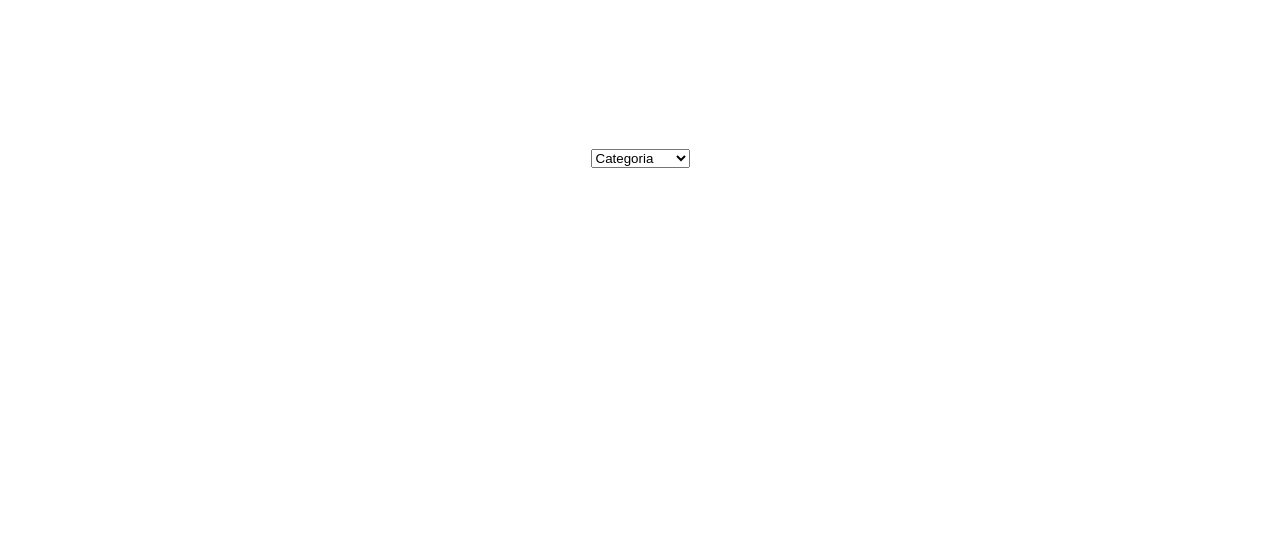
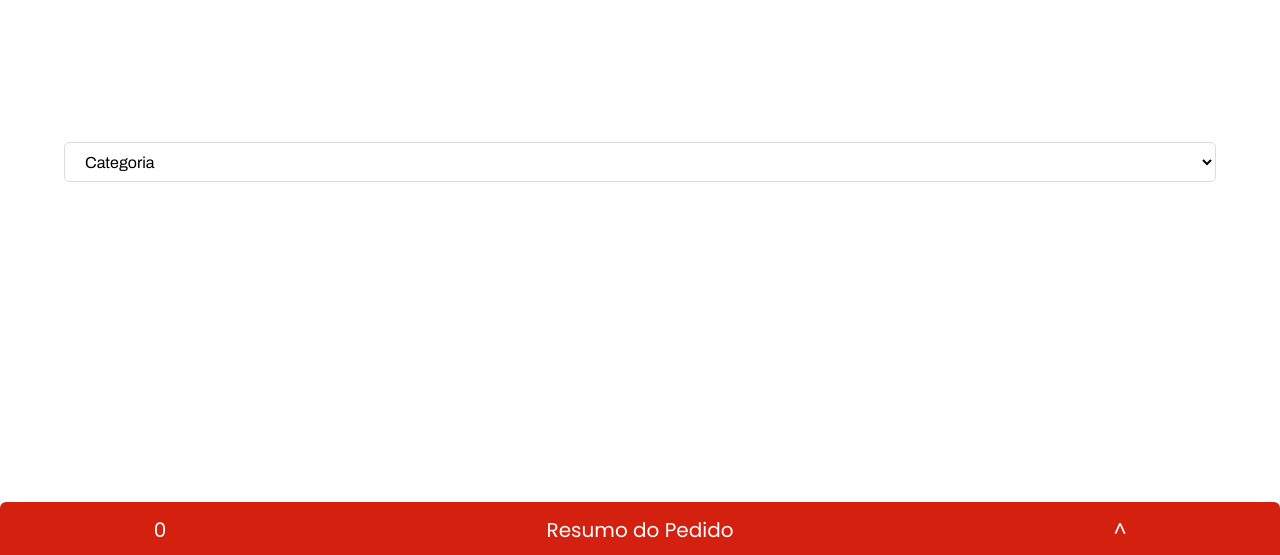
Before and after one commit to TaylorHo/ecommerce, a React (Create React App) app: page / in a window 1280 px wide. Shown: the part 242-797 px from the top of the page. Built offline with nearby package versions, Linux system fonts and the light colour scheme.

Commit message:
Resumo dos pedidos fixo na parte de baixo

```diff
--- a/public/index.html
+++ b/public/index.html
@@ -1,10 +1,11 @@
 <!DOCTYPE html>
-<html lang="en">
+<html lang="pt-br">
   <head>
     <meta charset="utf-8" />
     <meta name="viewport" content="width=device-width, initial-scale=1" />
     <meta name="theme-color" content="#000000" />
     <title>Ecommerce</title>
+    <link href="https://fonts.googleapis.com/css2?family=Archivo:wght@400;700&family=Poppins&display=swap" rel="stylesheet">
   </head>
   <body>
     <noscript>You need to enable JavaScript to run this app.</noscript>
--- a/src/assets/styles/global.css
+++ b/src/assets/styles/global.css
@@ -7,6 +7,7 @@
   --color-text: #717171;
   --color-text-button: #FFF;
   --color-banner: #000000;
+  --color-select-border: #ddd;
 
 }
 
--- a/src/components/CategorySelector/index.tsx
+++ b/src/components/CategorySelector/index.tsx
@@ -1,4 +1,6 @@
 import React, { useState } from 'react';
+
+import './style.css';
 
 function CategorySelector(){
     const [category, setCategory] = useState('');
--- /dev/null
+++ b/src/components/CategorySelector/style.css
@@ -0,0 +1,17 @@
+.select-block {
+    position: sticky;
+    top: 0;
+}
+
+.select-block select {
+    width: 100%;
+    height: 4rem;
+    margin-top: 0.8rem;
+    border-radius: 0.5rem;
+    background: var(--color-background);
+    border: 1px solid var(--color-select-border);
+    outline: 0;
+    padding: 0 1.6rem;
+    font: 1.6rem Archivo;
+    overflow: hidden;
+}
--- a/src/pages/Loja/index.tsx
+++ b/src/pages/Loja/index.tsx
@@ -12,8 +12,24 @@ function Loja() {
         </div>
       </header>
       <main>
-        <div className="content">
+        <div className="categorias-topo">
           <CategorySelector />
+        </div>
+        <div className="resumo-do-pedido">
+          <div className="topo-do-pedido">
+            <div className="counter">
+              0
+            </div>
+            <div className="titulo">
+              Resumo do Pedido
+            </div>
+            <div className="ir-ao-topo">
+            <span id="ir-ao-topo">^</span>
+            </div>
+          </div>
+          <div className="pedido">
+            <div className="detalhes-do-pedido">Detalhhes do pedido</div>
+          </div>
         </div>
       </main>
     </>
--- a/src/pages/Loja/style.css
+++ b/src/pages/Loja/style.css
@@ -11,3 +11,38 @@ header {
 header img {
     max-width: 200px;
 }
+
+main {
+    width: 100%;
+}
+
+main .categorias-topo {
+    padding: 5%;
+    position: sticky;
+    top: 0;
+}
+
+main .resumo-do-pedido {
+    position: fixed;
+    bottom: 0;
+    width:100%;
+}
+
+main .resumo-do-pedido .topo-do-pedido {
+    background-color: var(--color-red);
+    height: 56px;
+    border-top-left-radius: 6px;
+    border-top-right-radius: 6px;
+    color: var(--color-text-button);
+    border: unset;
+    font-size: 2rem;
+    display: grid;
+    grid-template-columns: 1fr 2fr 1fr;
+    justify-content: space-around;
+    align-content: space-around;
+    text-align: center;
+}
+
+main .resumo-do-pedido .pedido {
+    display: none;
+}
```
